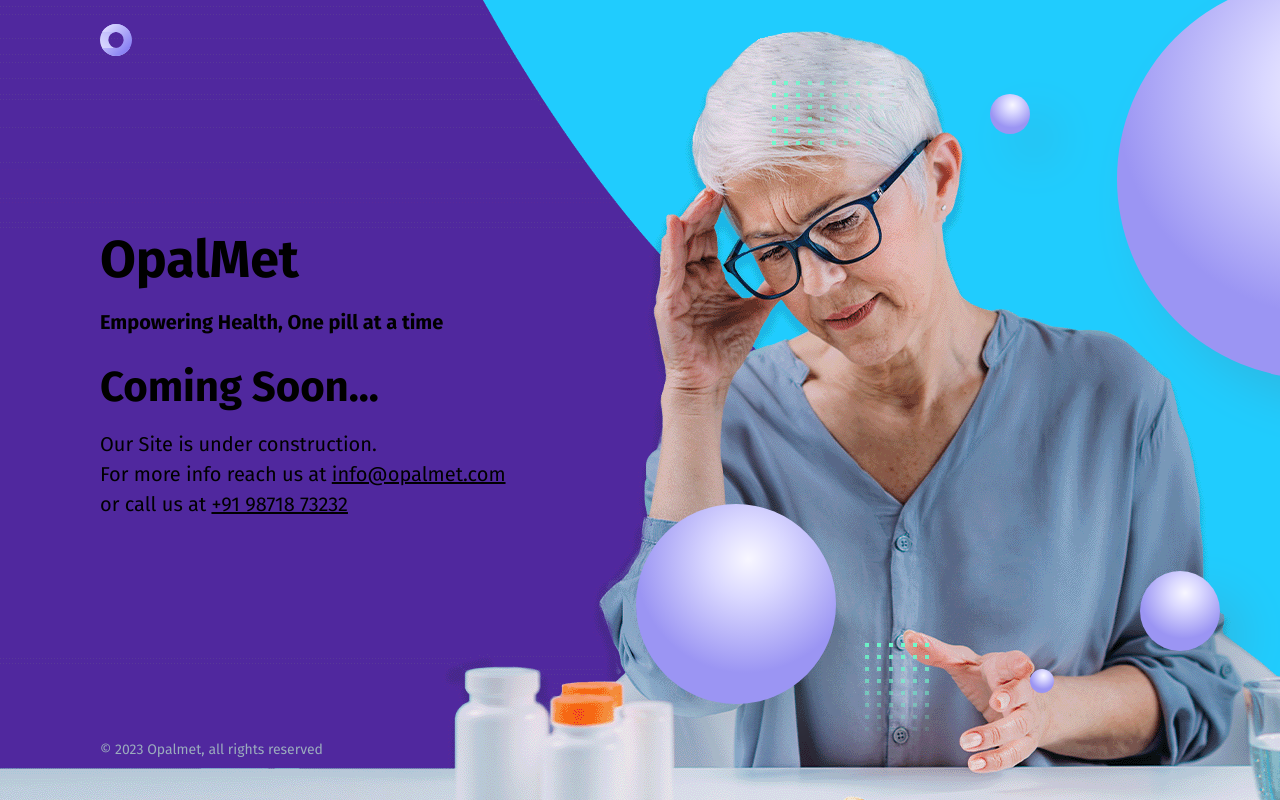
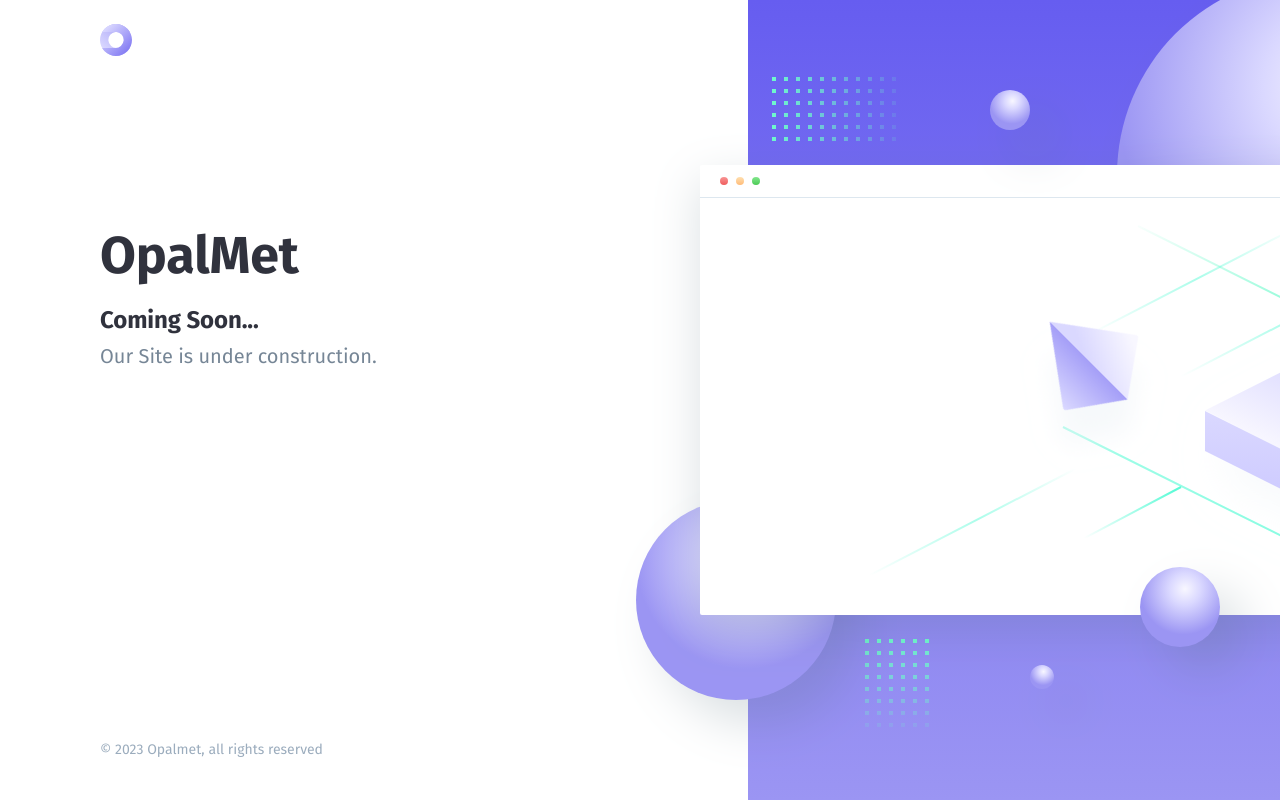
Before and after one commit to jdmathur/opalmet, a plain HTML site: page index.html in a window 1280 px wide. Drawn offline with nearby package versions, Linux system fonts and the light colour scheme.

Commit message:
Updating Website

```diff
--- a/index.html
+++ b/index.html
@@ -13,7 +13,7 @@
     <div class="body-wrap boxed-container">
         <header class="site-header">
             <div class="container">
-                <div class="site-header-large-bg"><span><img src="dist/img/background.png"/></span></div>
+                <div class="site-header-large-bg"><span></span></div>
                 <div class="site-header-inner">
                     <div class="brand header-brand">
                         <h1 class="m-0">
@@ -50,10 +50,9 @@
                     <div class="hero-inner">
                         <div class="hero-copy">
                             <div class="container-sm">
-                                <h1 class="hero-title h2-mobile mt-0 is-revealing" style="color: black;">OpalMet</h1>
-                                <p class="hero-title h2-mobile mt-0 is-revealing" style="color: black;">Empowering Health, One pill at a time</p>
-                                <h2 class="hero-title h2-mobile mt-0 is-revealing" style="color: black;">Coming Soon...</h2>
-                                <p class="hero-paragraph is-revealing" style="color: black;">Our Site is under construction.<br/>For more info reach us at <a href="mailto:info@opalmet.com">info@opalmet.com</a> <br/> or call us at <a href="tel:+91 98718 73232">+91 98718 73232</a></p>
+                                <h1 class="hero-title h2-mobile mt-0 is-revealing">OpalMet</h1>
+                                <h4 class="hero-title h2-mobile mt-0 is-revealing">Coming Soon...</h4>
+                                <p class="hero-paragraph is-revealing">Our Site is under construction.</p>
                                 <!-- <div class="hero-form newsletter-form field field-grouped is-revealing">
                                     <div class="control control-expanded">
                                         <input class="input" type="email" name="email" placeholder="Your best email&hellip;">
@@ -124,7 +123,7 @@
                                 </svg>
                             </div>
                             <div class="hero-illustration-browser is-revealing">
-                                <!-- <svg width="800" height="450" viewBox="0 0 800 450" xmlns="http://www.w3.org/2000/svg">
+                                <svg width="800" height="450" viewBox="0 0 800 450" xmlns="http://www.w3.org/2000/svg">
                                     <defs>
                                         <linearGradient x1="50%" y1="0%" x2="50%" y2="100%" id="browser-a">
                                             <stop stop-color="#F89595" offset="0%"/>
@@ -227,8 +226,7 @@
                                             <path d="M103.49 70.27L52 0v110l50.89-36.011a2.637 2.637 0 0 0 1.077-1.732 2.669 2.669 0 0 0-.476-1.987z" fill="url(#browser-n)"/>
                                         </g>
                                     </g>
-                                </svg>  -->
-                                <!-- <img src="dist/img/background.png" width="800px" height="450px" > -->
+                                </svg>
                             </div>
                             <div class="hero-ball hero-ball-3 is-revealing">
                                 <svg width="80" height="80" viewBox="0 0 80 80" xmlns="http://www.w3.org/2000/svg">
```
Also changed, not shown: dist/css/style.css.
